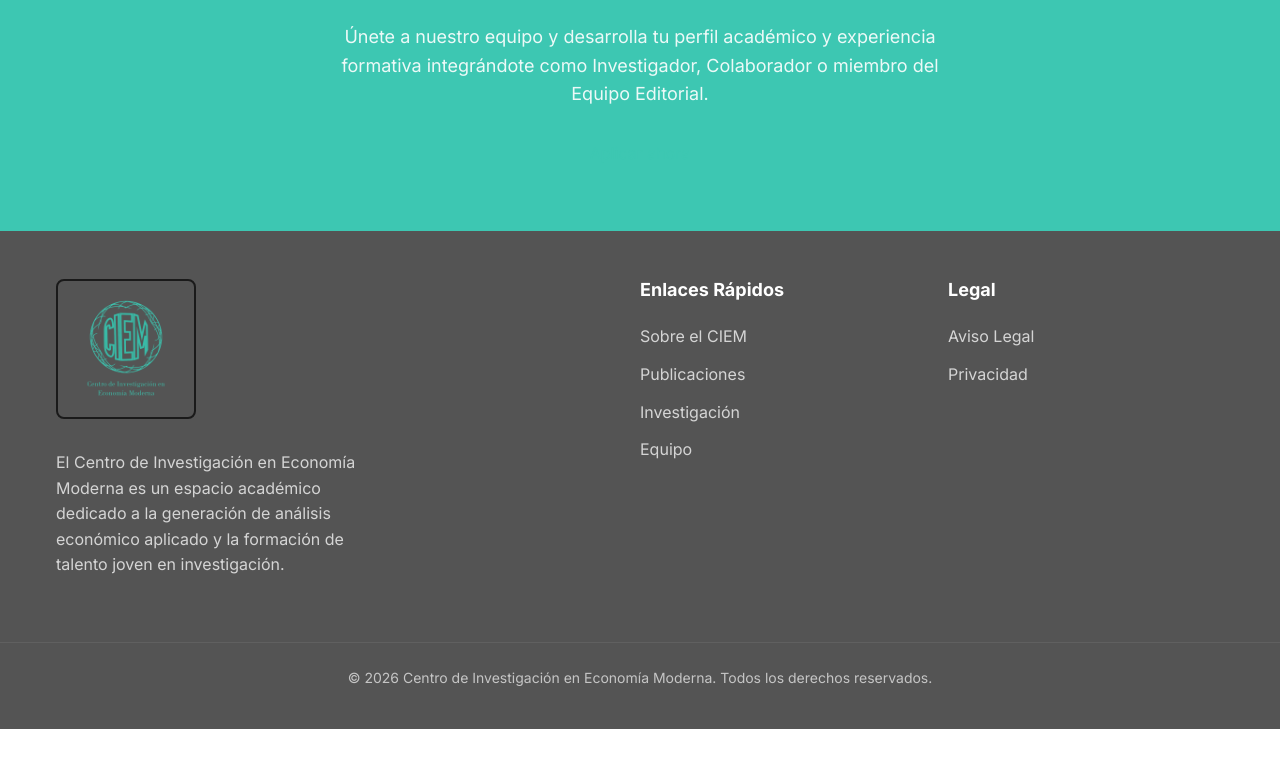
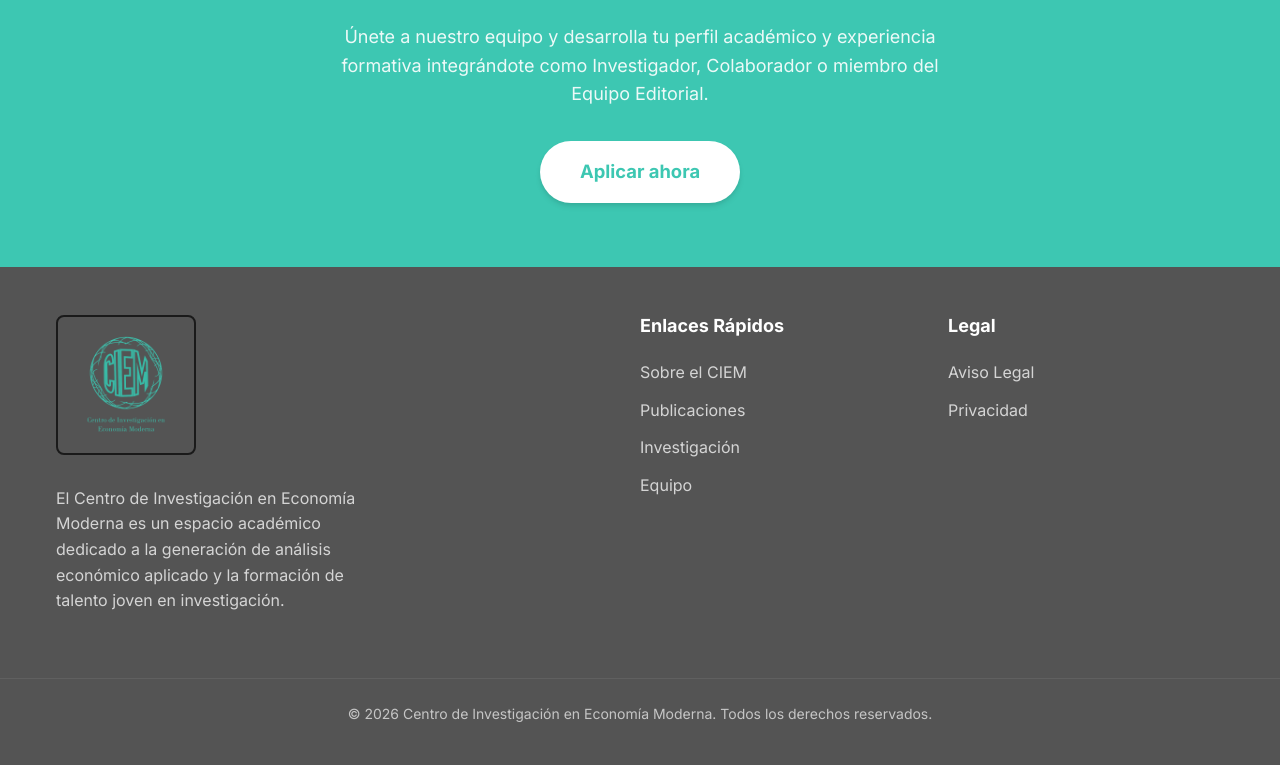
Before and after one commit to rapismc12-glitch/CIEM, a Next.js app: page / in a window 1280 px wide. Shown: the part 2441-3206 px from the top of the page. Before the commit the page ends 3170 px from the top, so only its background shows below. Built offline with nearby package versions, Linux system fonts and the light colour scheme.

Commit message:
Make CTA Apply Now button more prominent

```diff
--- a/app/page.module.css
+++ b/app/page.module.css
@@ -164,6 +164,26 @@
     margin-top: var(--space-4);
 }
 
+.ctaButton {
+    background-color: var(--color-bg-main);
+    color: var(--color-primary);
+    font-weight: 700;
+    padding: 1rem 2.5rem;
+    font-size: 1.15rem;
+    border-radius: var(--radius-full);
+    border: none;
+    box-shadow: var(--shadow-md);
+    transition: transform 0.2s ease, box-shadow 0.2s ease;
+    display: inline-block;
+}
+
+.ctaButton:hover {
+    transform: translateY(-3px);
+    box-shadow: var(--shadow-lg);
+    background-color: var(--color-bg-main);
+    color: var(--color-primary-hover);
+}
+
 /* Responsive */
 @media (max-width: 900px) {
     .grid3 {
--- a/app/page.tsx
+++ b/app/page.tsx
@@ -122,7 +122,7 @@ export default function Home() {
                     <div className={styles.ctaContent}>
                         <h2>¿Te interesa la investigación económica?</h2>
                         <p>Únete a nuestro equipo y desarrolla tu perfil académico y experiencia formativa integrándote como Investigador, Colaborador o miembro del Equipo Editorial.</p>
-                        <Link href="/contacto" className="btn btn-primary">Aplicar ahora</Link>
+                        <Link href="/contacto" className={styles.ctaButton}>Aplicar ahora</Link>
                     </div>
                 </div>
             </section>
```
